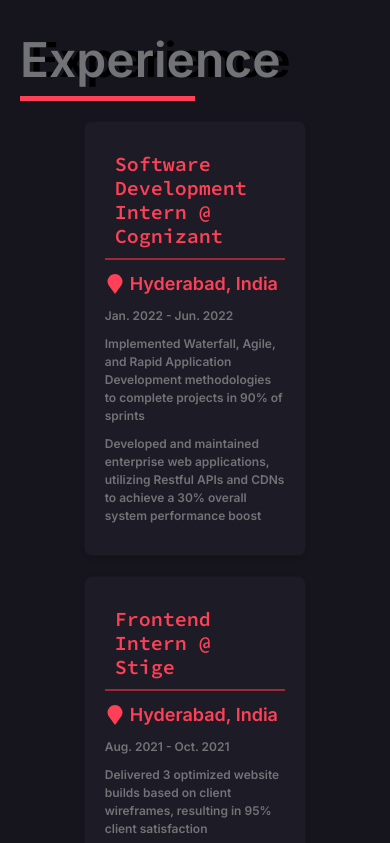
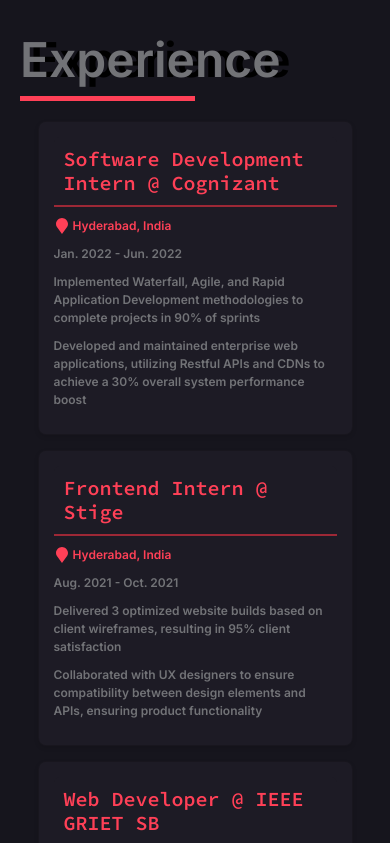
Before and after one commit to praneethravuri/PRAV-V2, a Vue app: page / in a window 390 px wide. Shown: the part 4180-5023 px from the top of the page. Built offline with nearby package versions, Linux system fonts and the light colour scheme.

Commit message:
Update experience.scss

```diff
--- a/src/styles/experience.scss
+++ b/src/styles/experience.scss
@@ -10,6 +10,7 @@
     box-shadow: 0 2px 4px rgba(0, 0, 0, 0.1);
     padding: 20px;
     margin: 20px;
+}
 
 .card-header {
     display: flex;
@@ -20,15 +21,14 @@
     border-bottom: 2px solid $dark-red;
 }
 
-    .card-heading{
+.card-heading {
     font-family: $source-code-pro-font;
     font-size: 24px;
     font-weight: 600;
     color: $bright-red;
-
 }
 
-    .card-date{
+.card-date {
     font-size: 18px;
     color: $text-color;
     margin-bottom: 10px;
@@ -38,7 +38,7 @@
     display: flex;
     align-items: center;
     margin-bottom: 10px;
-
+}
 
 .location-icon {
     width: 20px;
@@ -51,19 +51,22 @@
     font-size: 18px;
     color: $bright-red;
 }
-    }
 
-    .card-content {
-        p {
+.card-content p {
     font-size: 18px;
     margin-bottom: 10px;
     color: $text-color;
 }
+
+@media (max-width: 600px) {
+    .exp-cards {
+        width: 100%;
     }
 
-    @media (max-width: 768px) {
     .card {
         padding: 15px;
+        width: 90%;
+        margin: 15px auto;
     }
 
     .card-heading {
@@ -82,4 +85,3 @@
         margin-right: 3px;
     }
 }
-}
```
Lines whose indentation alone changed are shown as unchanged.
